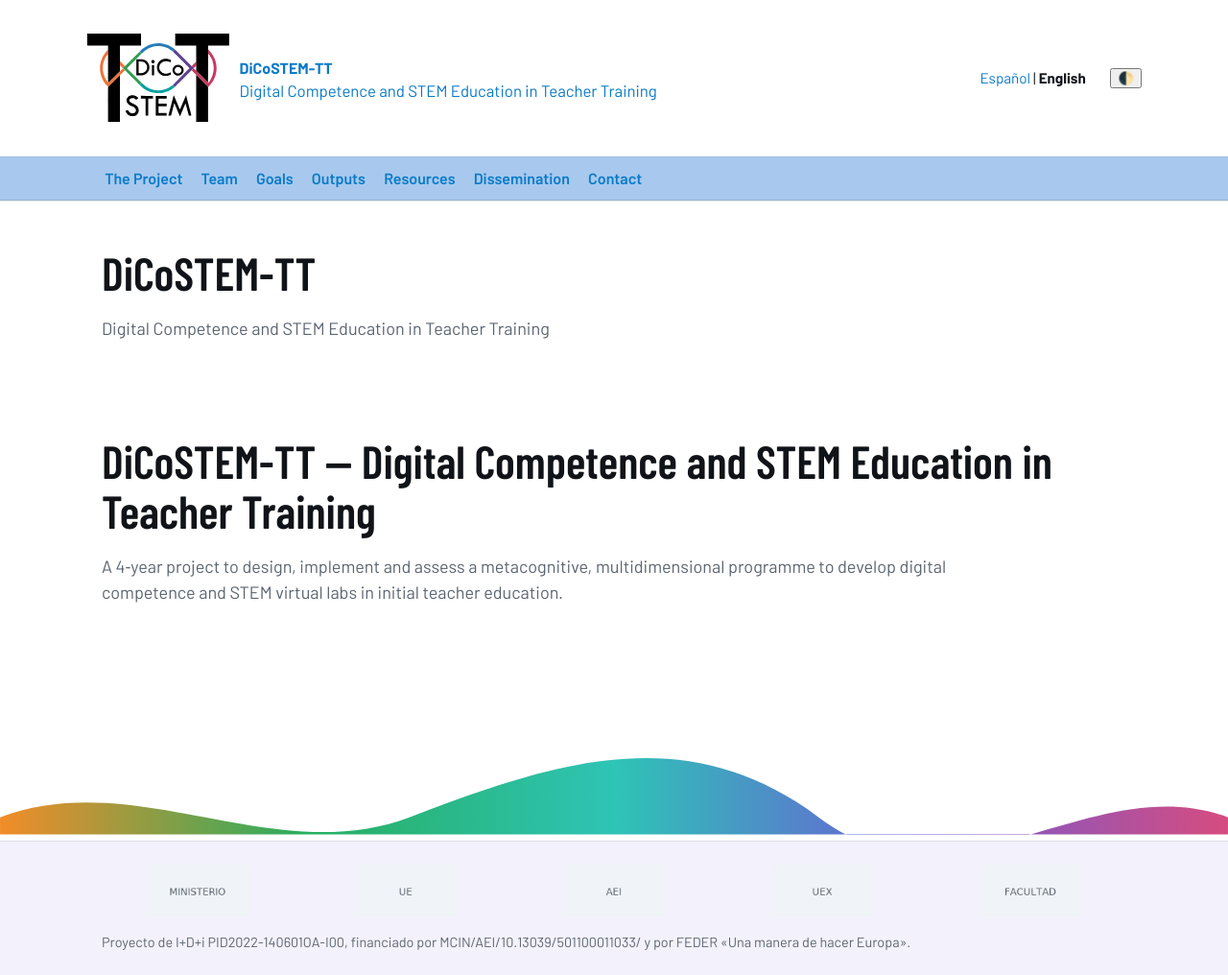
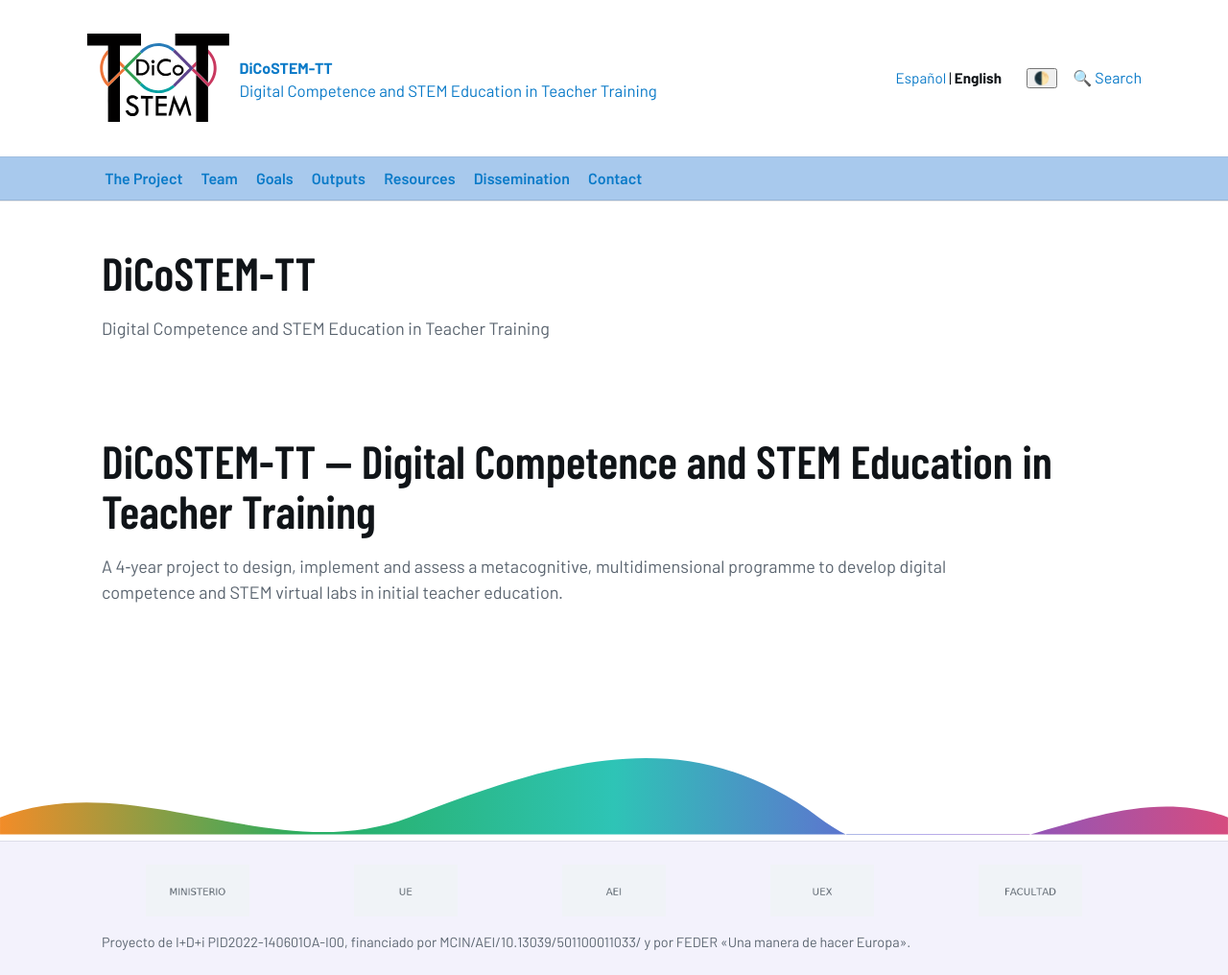
Before and after one commit to DiCoSTEM-TT/dicostem-tt.github.io, a Jekyll site: the page built from en/index.md, in a window 1280 px wide. Shown: the whole page at 96% size. Built offline with Jekyll 4.4.1, drawn with Linux system fonts in a browser that asks for light colours; comment, search, counter and statistics services are not loaded.

Commit message:
Update nav.html

```diff
--- a/_includes/nav.html
+++ b/_includes/nav.html
@@ -14,6 +14,16 @@
     <div class="spacer"></div>
     {% include lang_switcher.html %}
     <button id="theme-toggle" aria-label="Cambiar tema" title="Cambiar tema" style="margin-left:.6rem;">🌓</button>
+    {% if current_lang == 'es' %}
+  {% assign search_url = '/es/buscar/' %}
+  {% assign search_label = 'Buscar' %}
+{% else %}
+  {% assign search_url = '/en/search/' %}
+  {% assign search_label = 'Search' %}
+{% endif %}
+<a class="search-link" href="{{ search_url | relative_url }}"
+   aria-label="{{ search_label }}" title="{{ search_label }}">🔍 <span class="label">{{ search_label }}</span></a>
+
   </div>
 
   <nav class="site-nav subnav">
```
